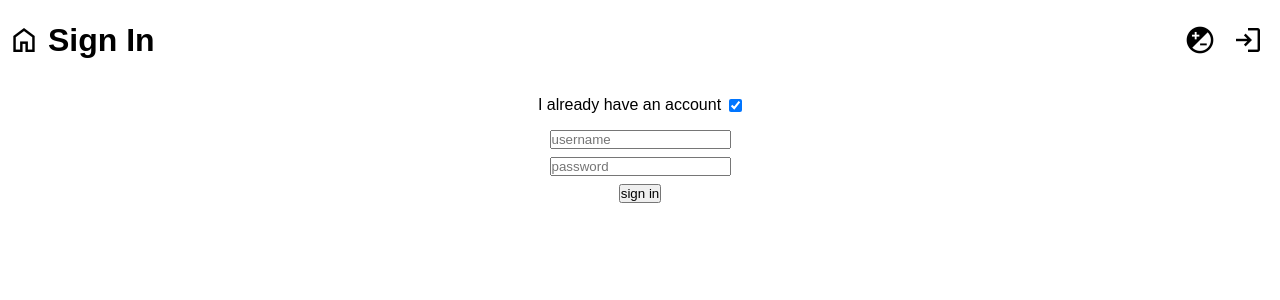
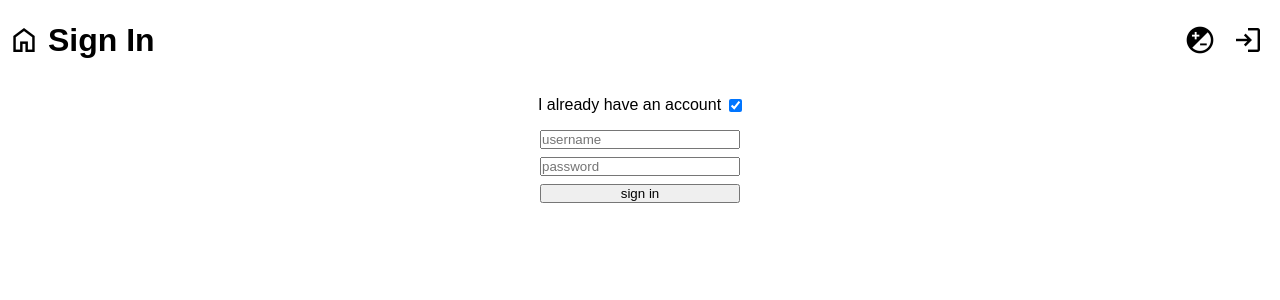
Before and after one commit to MeloknightIX/NERd.ts_template, a React (Create React App) app in the folder frontend/: page /delete in a window 1280 px wide. Shown: the top 300 px of the page. Built offline with nearby package versions, Linux system fonts and the light colour scheme; no server answers.

Commit message:
add default width to <input>

```diff
--- a/frontend/src/views/pages/user/Signin.tsx
+++ b/frontend/src/views/pages/user/Signin.tsx
@@ -36,6 +36,7 @@ const Signin = ({ to }: Props) => {
               id="account"
               checked={account}
               onChange={(e) => setAccount(e.target.checked)}
+              style={{ minWidth: "auto" }}
             />
           </Flex>
           <input
--- a/frontend/src/views/styles/index.css
+++ b/frontend/src/views/styles/index.css
@@ -46,3 +46,7 @@ li {
 details > summary::-webkit-details-marker {
   display: none;
 }
+
+input {
+  min-width: 15em;
+}
```
